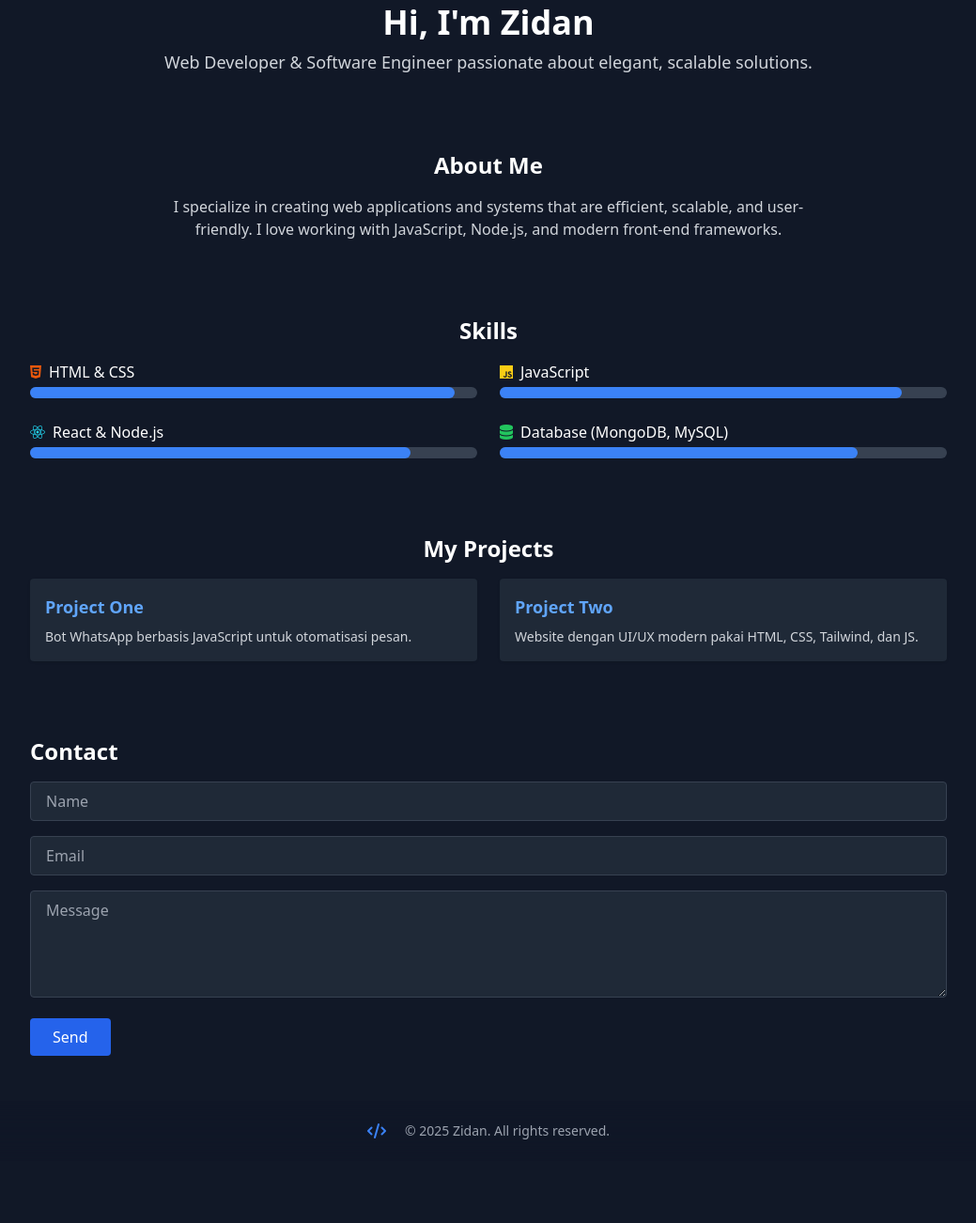
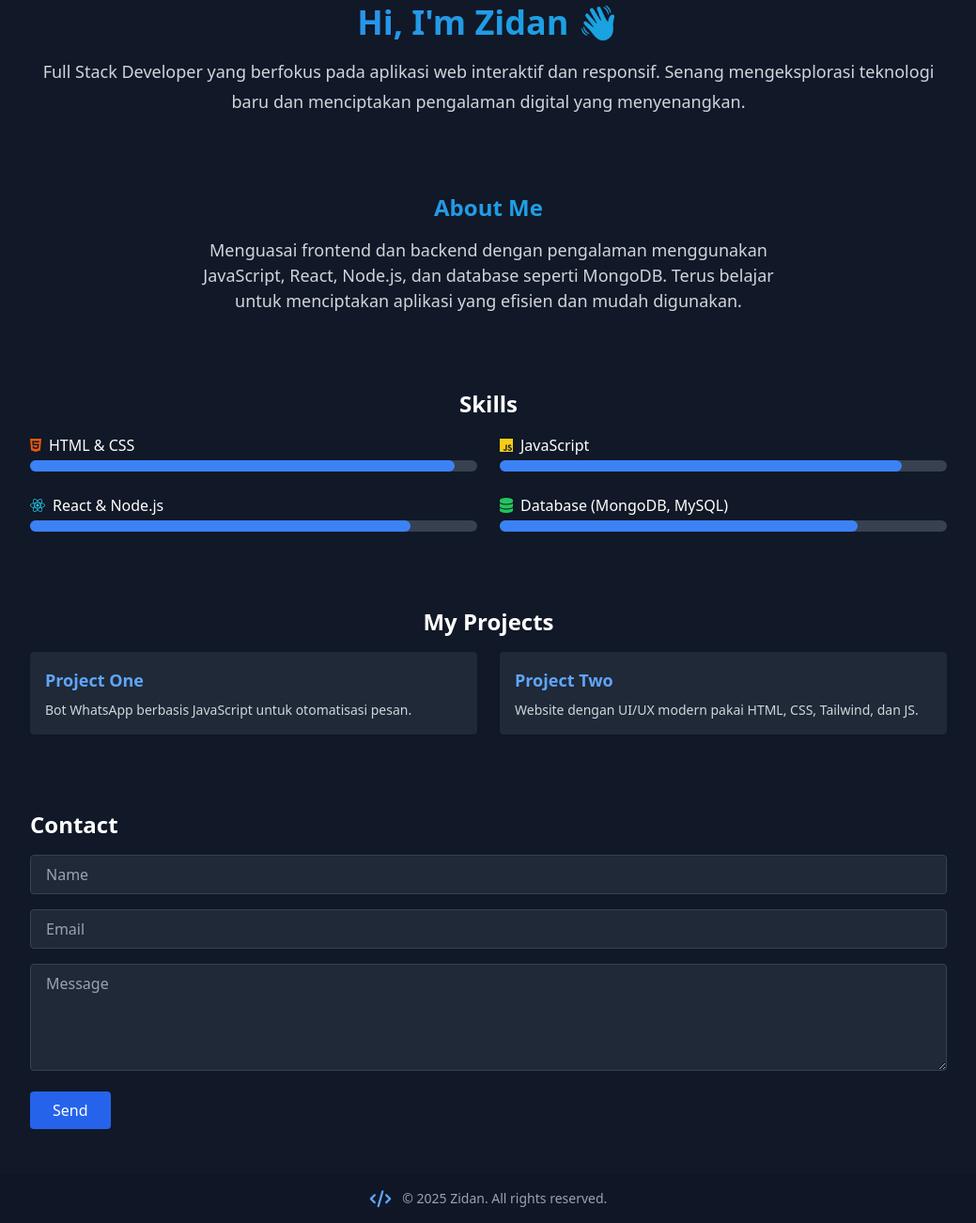
Before and after one commit to zidanXcode/portfolio-zidan, a plain HTML site: page index.html in a window 1280 px wide. Shown: the part 92-1394 px from the top of the page at 94% size, without its empty margins (120-1159 px from the left). Before the commit the page ends 1328 px from the top, so only its background shows below. Drawn offline with nearby package versions, Linux system fonts and the light colour scheme.

Commit message:
Update index.html

```diff
--- a/index.html
+++ b/index.html
@@ -1,22 +1,21 @@
 <!DOCTYPE html>
 <html lang="en" class="dark scroll-smooth">
 <head>
-  <meta charset="UTF-8">
-  <meta name="viewport" content="width=device-width, initial-scale=1.0">
+  <meta charset="UTF-8" />
+  <meta name="viewport" content="width=device-width, initial-scale=1.0" />
   <title>Zidan Portfolio</title>
   <script src="https://cdn.tailwindcss.com"></script>
   <script>
     tailwind.config = { darkMode: 'class' }
   </script>
-  <link rel="stylesheet" href="https://cdnjs.cloudflare.com/ajax/libs/font-awesome/6.5.0/css/all.min.css">
+  <link rel="stylesheet" href="https://cdnjs.cloudflare.com/ajax/libs/font-awesome/6.5.0/css/all.min.css" />
+  <link href="https://unpkg.com/aos@2.3.4/dist/aos.css" rel="stylesheet" />
   <style>
-    /* Mencegah teks atau elemen lainnya disalin dan set kursor default */
     body {
       user-select: none;
       cursor: default;
     }
 
-    /* Glow header dengan animasi */
     .glow-header {
       background: linear-gradient(to right, #3b82f6, #06b6d4, #3b82f6);
       -webkit-background-clip: text;
@@ -29,7 +28,6 @@
       100% { background-position: 200% }
     }
 
-    /* Animasi teks untuk Hi Zidan dan About Me */
     .fadeInUp {
       animation: fadeInUp 1s ease-out forwards;
     }
@@ -45,7 +43,12 @@
       }
     }
 
-    /* Tombol scroll-up dengan efek glow biru */
+    .text-gradient {
+      background: linear-gradient(90deg, #3b82f6, #06b6d4);
+      -webkit-background-clip: text;
+      -webkit-text-fill-color: transparent;
+    }
+
     #scrollBtn {
       display: none;
       position: fixed;
@@ -57,7 +60,7 @@
       color: white;
       font-size: 20px;
       cursor: pointer;
-      transition: all 0.3s ease;
+      transition: opacity 0.3s ease, transform 0.3s ease;
       z-index: 1000;
       box-shadow: 0 0 20px rgba(30, 58, 138, 0.7);
     }
@@ -68,44 +71,60 @@
       box-shadow: 0 0 25px rgba(37, 99, 235, 0.8);
     }
 
-    /* Footer tambahan ikon simbol <> */
-    .footer-icons a {
-      font-size: 16px;
-      color: #3b82f6;
-      margin-right: 8px;
-      transition: color 0.3s ease, transform 0.3s ease;
+    /* Styling for footer icon to match text size */
+    .footer-icon {
+      font-size: 1.125rem; /* Adjusted to match text size */
+      transition: transform 0.3s ease;
     }
 
-    .footer-icons a:hover {
-      color: #06b6d4;
-      transform: scale(1.2);
+    .footer-icon:hover {
+      transform: scale(1.1);
     }
 
-    footer {
-      background: rgba(0, 0, 0, 0.7);
-      backdrop-filter: blur(10px);
+    .intro-text {
+      line-height: 1.8;
+      font-size: 1.125rem;
+      color: #d1d5db;
+    }
+
+    .about-text {
+      text-align: center;
+      max-width: 650px;
+      margin: 0 auto;
+      font-size: 1.125rem;
+      color: #d1d5db;
+    }
+
+    .highlight {
+      color: #3b82f6;
     }
   </style>
-  <link href="https://unpkg.com/aos@2.3.4/dist/aos.css" rel="stylesheet" />
 </head>
 <body class="bg-gray-900 text-white min-h-screen transition-all duration-500">
   <nav class="fixed top-0 left-0 right-0 z-50 bg-gray-900/90 backdrop-blur-md flex items-center px-6 py-4 shadow-md">
-    <h1 class="text-2xl md:text-3xl font-extrabold glow-header animate-pulse transition duration-500 transform hover:scale-105">
+    <h1 class="text-xl md:text-2xl font-extrabold glow-header animate-pulse transition duration-500 transform hover:scale-105 tracking-wide leading-tight text-gradient">
       Zidan | Full Stack Developer
     </h1>
   </nav>
 
   <main class="pt-24 px-6 max-w-5xl mx-auto space-y-20">
-    <section class="text-center" data-aos="fade-up" class="fadeInUp">
-      <h2 class="text-4xl font-bold mb-2">Hi, I'm Zidan</h2>
-      <p class="text-lg text-gray-300">Web Developer & Software Engineer passionate about elegant, scalable solutions.</p>
+    <!-- Hi I'm Zidan -->
+    <section class="text-center fadeInUp space-y-4" data-aos="fade-up">
+      <h2 class="text-4xl font-extrabold mb-2 text-gradient">Hi, I'm Zidan 👋</h2>
+      <p class="intro-text">
+        Full Stack Developer yang berfokus pada aplikasi web interaktif dan responsif. Senang mengeksplorasi teknologi baru dan menciptakan pengalaman digital yang menyenangkan.
+      </p>
     </section>
 
-    <section class="text-center fadeInUp" data-aos="fade-up">
-      <h2 class="text-2xl font-bold mb-4">About Me</h2>
-      <p class="max-w-2xl mx-auto text-gray-300">I specialize in creating web applications and systems that are efficient, scalable, and user-friendly. I love working with JavaScript, Node.js, and modern front-end frameworks.</p>
+    <!-- About Me -->
+    <section class="text-center fadeInUp space-y-4" data-aos="fade-up">
+      <h2 class="text-2xl font-bold mb-4 text-gradient">About Me</h2>
+      <p class="about-text">
+        Menguasai frontend dan backend dengan pengalaman menggunakan JavaScript, React, Node.js, dan database seperti MongoDB. Terus belajar untuk menciptakan aplikasi yang efisien dan mudah digunakan.
+      </p>
     </section>
 
+    <!-- Skills -->
     <section data-aos="fade-up">
       <h2 class="text-2xl font-bold mb-4 text-center">Skills</h2>
       <div class="grid md:grid-cols-2 gap-6">
@@ -136,6 +155,7 @@
       </div>
     </section>
 
+    <!-- My Projects -->
     <section data-aos="fade-up">
       <h2 class="text-2xl font-bold mb-4 text-center">My Projects</h2>
       <div class="grid md:grid-cols-2 gap-6">
@@ -150,6 +170,7 @@
       </div>
     </section>
 
+    <!-- Contact -->
     <section data-aos="fade-up">
       <h2 class="text-2xl font-bold mb-4">Contact</h2>
       <form class="space-y-4">
@@ -161,9 +182,10 @@
     </section>
   </main>
 
+  <!-- Footer -->
   <footer class="bg-gray-900 bg-opacity-70 backdrop-blur-lg text-center py-4 mt-12 text-sm text-gray-400">
     <div class="footer-icons flex justify-center items-center space-x-3 mx-6">
-      <a href="#" class="text-2xl text-blue-400 hover:text-blue-500 transition-transform transform hover:scale-110">
+      <a href="#" class="footer-icon text-blue-400 hover:text-blue-500">
         <i class="fas fa-code"></i>
       </a>
       <p class="text-gray-400">© 2025 Zidan. All rights reserved.</p>
@@ -178,16 +200,24 @@
   <script>
     AOS.init({ duration: 800, once: true });
 
-    // Scroll button behavior
     const scrollBtn = document.getElementById('scrollBtn');
     window.addEventListener('scroll', () => {
-      scrollBtn.style.display = window.scrollY > 100 ? 'flex' : 'none';
+      if (window.scrollY > 100) {
+        scrollBtn.style.display = 'flex';
+        scrollBtn.style.opacity = 1;
+      } else {
+        scrollBtn.style.opacity = 0;
+        setTimeout(() => {
+          if (window.scrollY <= 100) {
+            scrollBtn.style.display = 'none';
+          }
+        }, 300); // Delay to match fade-out duration
+      }
     });
     scrollBtn.addEventListener('click', () => {
       window.scrollTo({ top: 0, behavior: 'smooth' });
     });
 
-    // Mencegah salinan
     document.addEventListener('copy', (e) => {
       e.preventDefault();
       alert("Sorry, copying is disabled on this page.");
```
